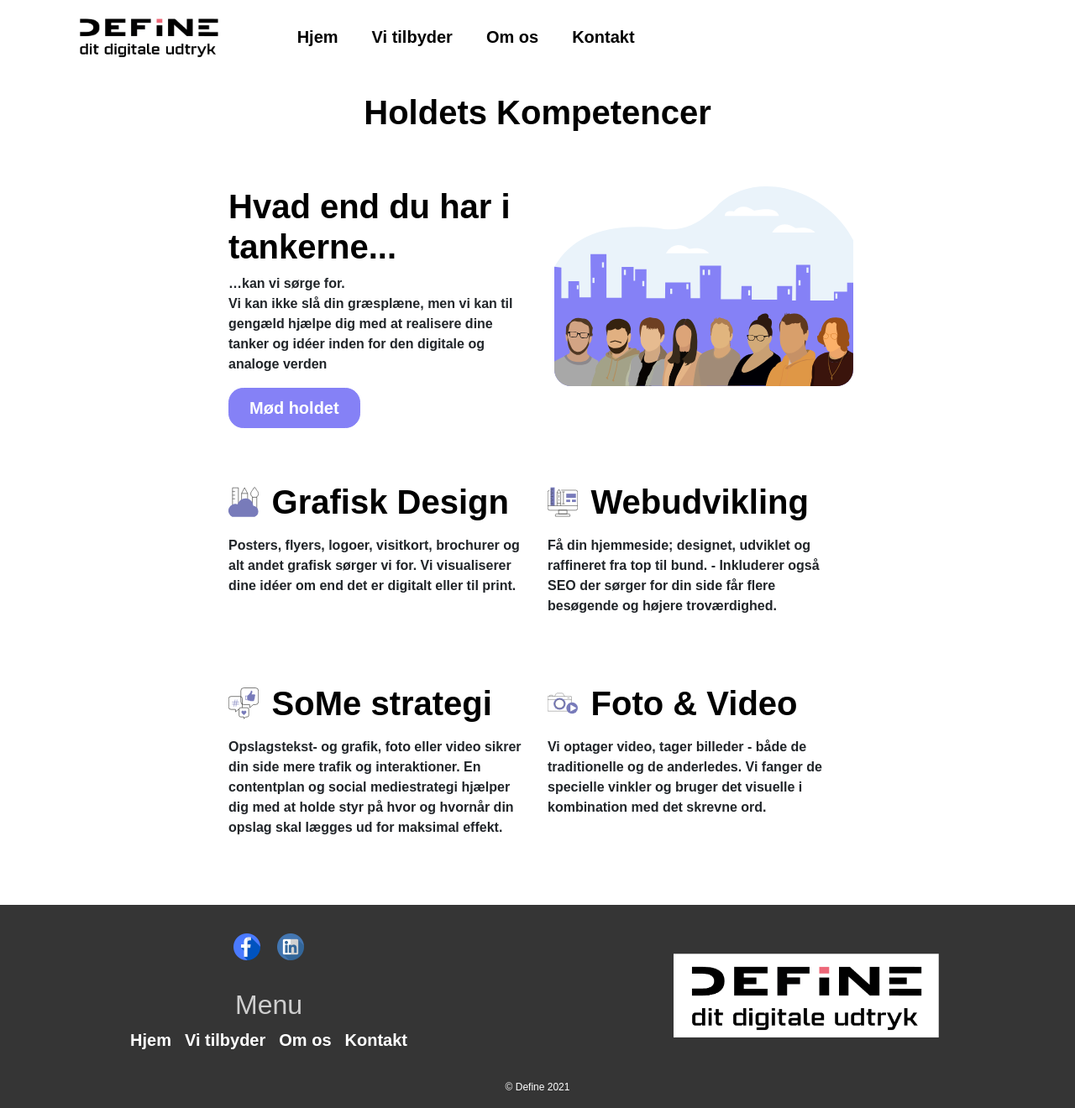
After one commit to chc544/Define, a PHP site: page /kompetencer.php in a window 1280 px wide. The commit adds this page. Shown: the whole page at 84% size. Run offline with PHP 8.4, Linux system fonts and the light colour scheme; style sheets or scripts are compiled from the project's sources; some libraries are stand-ins or nearby versions; some web fonts are replaced.

Commit message:
kompetence side

```diff
--- /dev/null
+++ b/css/kompetencer.scss
@@ -0,0 +1,31 @@
+.kompe__header {
+  text-align: center;
+}
+
+.small__img {
+  height: auto;
+  width: 10%;
+}
+
+.img__header__komp {
+  height: auto;
+  border-radius: 20px;
+}
+
+h1 {
+  font-weight: 700;
+}
+
+.show__divider {
+  display: none;
+}
+
+@media (min-width: 992px) {
+  .show__divider {
+    display: inline;
+  }
+}
+
+a {
+  text-decoration: none;
+}
--- a/includes/top.php
+++ b/includes/top.php
@@ -12,6 +12,7 @@
     <link href="./css/bootstrap.css" rel="stylesheet" type="text/css">
     <link href="./css/styles.css" rel="stylesheet" type="text/css">
     <link href="./css/index.css" rel="stylesheet" type="text/css">
+    <link href="./css/kompetencer.css" rel="stylesheet" type="text/css">
     <link rel="preconnect" href="https://fonts.gstatic.com">
     <link href="https://fonts.googleapis.com/css2?family=Raleway&display=swap" rel="stylesheet">
     <script src="https://kit.fontawesome.com/627f0b1d73.js" crossorigin="anonymous"></script>
--- /dev/null
+++ b/kompetencer.php
@@ -0,0 +1,67 @@
+<?php include 'includes/top.php';?>
+<div class="container mt-4">
+
+    <h1 class="kompe__header">Holdets Kompetencer</h1>
+
+</div>
+<div class="space__divider"></div>
+
+<div class="container">
+    <div class="row">
+        <div class="col-lg-4 col-md-12 offset-lg-2 my-auto me-2">
+            <h1 class="mb-2">Hvad end du har i tankerne...</h1>
+            <p class="mb-3">…kan vi sørge for.
+                <br>Vi kan ikke slå din græsplæne, men vi kan til gengæld hjælpe dig med at realisere dine tanker og idéer inden for den digitale og analoge verden</p>
+            <button type="button" class="btn btn-primary btn-lg px-4 me-md-2"><a href="omos.php"><p class="button__text">Mød holdet</p></a></button>
+        </div>
+        <div class="col-lg-4 col-md-12">
+            <img src="img/exampleimg.svg" class="img__header__komp" alt="">
+        </div>
+    </div>
+</div>
+
+<div class="space__divider"></div>
+
+<div class="container">
+    <div class="row">
+        <div class="col-lg-4 offset-lg-2 mb-3">
+            <div class="d-flex mb-3">
+            <img src="img/Asset%2018.svg" class="small__img" alt="SoMe Strategi">
+            <h1 class="ms-3">Grafisk Design</h1>
+            </div>
+            <p>Posters, flyers, logoer, visitkort, brochurer og alt andet grafisk sørger vi for. Vi visualiserer dine idéer om end det er digitalt eller til print.</p>
+        </div>
+        <div class="col-lg-4 mb-3">
+            <div class="d-flex mb-3">
+            <img src="img/Asset%2016.svg" class="small__img" alt="SoMe Strategi">
+            <h1 class="ms-3">Webudvikling</h1>
+            </div>
+            <p>Få din hjemmeside; designet, udviklet og raffineret fra top til bund. - Inkluderer også SEO der sørger for din side får flere besøgende og højere troværdighed.</p>
+        </div>
+    </div>
+</div>
+<div class="space__divider show__divider"></div>
+
+<div class="container">
+    <div class="row">
+        <div class="col-lg-4 offset-lg-2 mb-3">
+            <div class="d-flex mb-3">
+                <img src="img/Asset%2020.svg" class="small__img" alt="SoMe Strategi">
+                <h1 class="ms-3">SoMe strategi</h1>
+            </div>
+            <p>Opslagstekst- og grafik, foto eller video sikrer din side mere trafik og interaktioner.
+                En contentplan og social mediestrategi hjælper dig med at holde styr på hvor og hvornår din opslag skal lægges ud for maksimal effekt.</p>
+        </div>
+        <div class="col-lg-4 mb-3">
+            <div class="d-flex mb-3">
+                <img src="img/Asset%2022.svg" class="small__img" alt="SoMe Strategi">
+                <h1 class="ms-3">Foto & Video</h1>
+            </div>
+            <p>Vi optager video, tager billeder - både de traditionelle og de anderledes. Vi fanger de specielle vinkler og bruger det visuelle i kombination med det skrevne ord.</p>
+        </div>
+    </div>
+</div>
+
+<div class="space__divider"></div>
+
+<?php include 'includes/bottom.php';?>
```
Also changed, not shown: img/Asset 16.svg (added), img/Asset 18.svg (added), img/Asset 20.svg (added), img/Asset 22.svg (added), img/Gruppe-Facebook.svg (added), img/exampleimg.jpg (added), img/exampleimg.svg (added).
